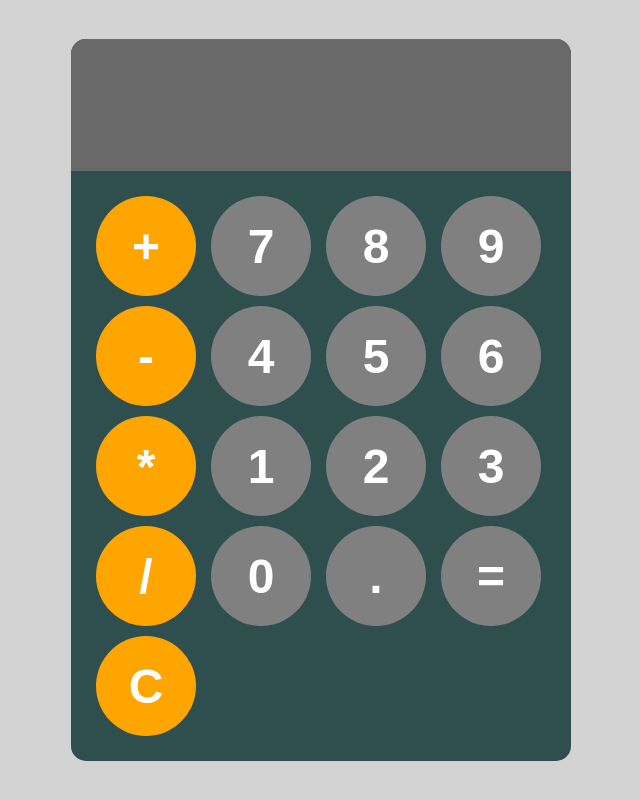
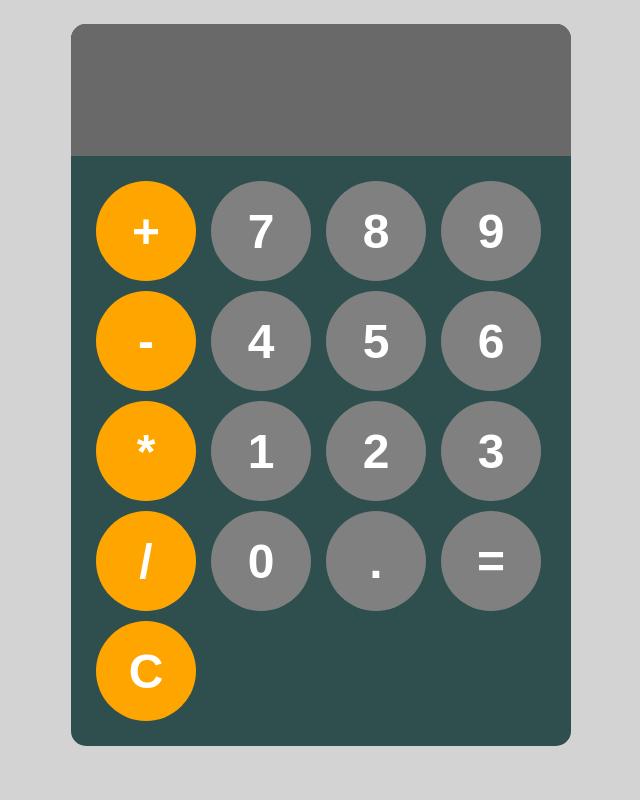
Before and after one commit to Ibysuf/Web-Dev-Workshop-2---JS, a plain HTML site: page index.html in a window 1280 px wide. Shown: the whole page, without its empty margins (319-959 px from the left). Drawn offline with Linux system fonts and the light colour scheme.

Commit message:
remove vh restriction, center page with max-width instead of using flexbox

```diff
--- a/style.css
+++ b/style.css
@@ -1,9 +1,6 @@
 body {
-  margin: 0;
-  display: flex;
-  justify-content: center;
-  align-items: center;
-  height: 100vh;
+  max-width: 500px;
+  margin: 24px auto;
   background-color: lightgray;
 }
 
@@ -19,7 +16,6 @@ body {
   width: 100%;
   padding: 20px;
   font-size: 5rem;
-  text-align: left;
   border: none;
   background-color: dimgray;
   color: white;
```
